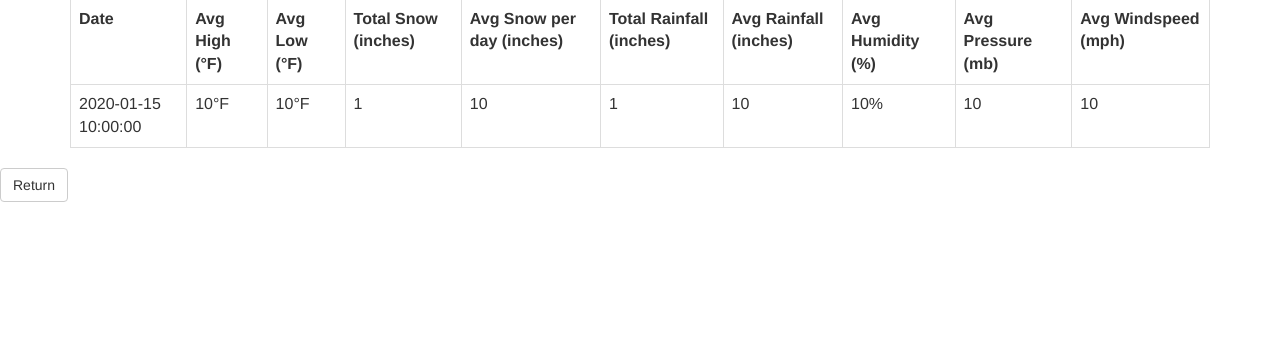
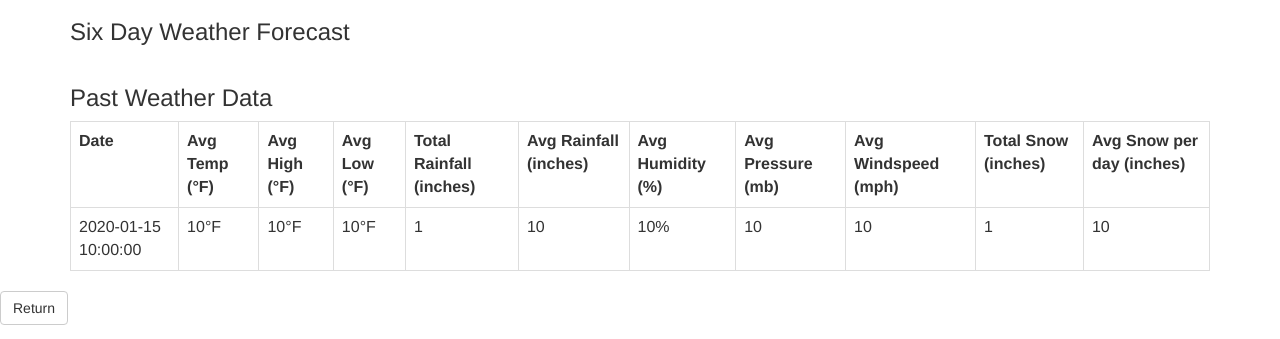
Before and after one commit to olsencar/the-weathermen, a Flask app: template web/templates/city.html in a window 1280 px wide. Shown: the part 484-823 px from the top of the page. Before the commit the page ends 686 px from the top, so only its background shows below. Run offline with Flask 2, Linux system fonts and the light colour scheme; the template is opened without the code that fills it: most values are stand-ins (such as "Sample title", 1, 10 or a date in 2020); some libraries are stand-ins or nearby versions.

Commit message:
Added a weather forecast for each city.

```diff
--- a/web/server.py
+++ b/web/server.py
@@ -56,7 +56,7 @@ def querySearch(searchTerm, city, state, beginDate, endDate, minTemp, maxTemp, m
     if (minTemp == '' or minTemp == None):
         minTemp = "-80"
 
-    if (maxTemp == '' or MaxTemp == None):
+    if (maxTemp == '' or maxTemp == None):
         maxTemp = "140"
 
     cityState = "{}, {}".format(city, state)
@@ -71,10 +71,7 @@ def querySearch(searchTerm, city, state, beginDate, endDate, minTemp, maxTemp, m
 
         tempResults = searcher.search(query2, filter=np, limit=None)
         rainResults = searcher.search(query2, filter=nr, limit=None)
-        print(rainResults)
-        print(tempResults)
         results = searcher.search(queryTest, limit=None)
-        print("LENGTH: of results", len(results))
         results.filter(tempResults)
         results.filter(rainResults)
         print("LENGTH: of results", len(results))
@@ -124,7 +121,6 @@ def results():
                 print(temp)
                 latnlon += "{},{},{},{},{},{},".format(temp[0], temp[1], temp[2], temp[3], i[2], i[3])
                 break;
-    latnlon = latnlon[:-1]
 
     fp.close()
     print("You searched for: " + query)
@@ -168,7 +164,7 @@ def city():
         temp = [splitL[1],splitL[2], splitL[3], splitL[4].strip('\n')]
         if (splitL[1] == newArr[0].city and splitL[2] == newArr[0].state):
             print("{} = {}".format(i, splitL[1]))
-            latnlon += "{},{},{},{},".format(temp[0], temp[1], temp[2], temp[3], newArr[0].avgLow, newArr[0].avgHigh)
+            latnlon += "{},{},{},{},{},{}".format(temp[0], temp[1], temp[2], temp[3], newArr[0].avgLow, newArr[0].avgHigh)
             break
     latnlon = latnlon[:-1]
 
--- /dev/null
+++ b/web/static/forecast.js
@@ -0,0 +1,69 @@
+API_ENDPOINT = "http://api.worldweatheronline.com/premium/v1/weather.ashx";
+API_KEY = "7826c9f4779b4375b89185008181207";
+var script = document.createElement(script);
+script.src = "https://code.jquery.com/jquery-3.3.1.min.js";
+script.integrity = "sha256-FgpCb/KJQlLNfOu91ta32o/NMZxltwRo8QtmkMRdAu8=";
+script.crossorigin = "anonymous"
+
+document.getElementsByTagName('head')[0].appendChild(script);
+
+var resultContainer = $("#weather-forecast");
+var output = '';
+$(document).ready(function () {
+
+    var query = $("#city-state").text().trim().replace(/\s/g,'+');
+    console.log(query);
+    var url = API_ENDPOINT + '?q=' + query + '&format=JSON' + '&num_of_days=6' + '&tp=24' + '&mca=no' + '&key=' + API_KEY;
+    $.ajax({
+        type: 'GET',
+        url: url,
+        async: false,
+        contentType: "application/json",
+        jsonpCallback: "LocalWeatherCallback",
+        dataType: 'jsonp',
+        success: function (json) {
+            console.log('success');
+        },
+        error: function (e) {
+            console.log(e.message);
+        }
+    });
+});
+function LocalWeatherCallback(localWeather) {
+    var weather = localWeather.data.weather;
+
+    for (var i = 0; i < weather.length; i++) {
+        output += "<div class='col-md-2 panel panel-default text-left'>" + "<div class='attr-container panel-heading text-center'> <h4>" + weather[i].date + "</h4> </div>" + "<img src=" + weather[i].hourly[0].weatherIconUrl[0].value + ">" + "<div class='attr-container panel-body'> <strong> Low: </strong>" + weather[i].mintempF + "&deg;F </div>" + "<div class='attr-container panel-body'> <strong> High: </strong>" + weather[i].maxtempF + "&deg;F </div>" + "<div class='attr-container panel-body'> <strong> UV Index: </strong>" + weather[i].uvIndex + "</div>" + "<div class='attr-container panel-body'> <strong> Wind: </strong>" + weather[i].hourly[0].windspeedMiles + " MPH " + weather[i].hourly[0].winddirDegree + "&deg; " + weather[i].hourly[0].winddir16Point + "</div>" + "<div class='attr-container panel-body'>" + weather[i].hourly[0].weatherDesc[0].value + "</div>"
+        output += "</div>"
+    }
+
+    // output = "<br/> Cloud Cover: " + localWeather.data.current_condition[0].cloudcover;
+    // output += "<br/> Humidity: " + localWeather.data.current_condition[0].humidity;
+    // output += "<br/> Temp C: " + localWeather.data.current_condition[0].temp_C;
+    // output += "<br/> Visibility: " + localWeather.data.current_condition[0].weatherDesc[0].value;
+    // output += "<br/> Observation Time: " + localWeather.data.current_condition[0].observation_time;
+    // output += "<br/> Pressue: " + localWeather.data.current_condition[0].pressure;
+
+    resultContainer.empty();
+    resultContainer.html(output);
+}
+
+
+
+// function LocalWeatherCallback(localWeather) {
+//     var weatherdata = localWeather.data.weather;
+
+//     for (var i = 0; i < weatherdata.length; i++) {
+//         console.log(weatherdata[i].date);
+//     }
+//     output = "<br/> Cloud Cover: " + localWeather.data.current_condition[0].cloudcover;
+//     output += "<br/> Humidity: " + localWeather.data.current_condition[0].humidity;
+//     output += "<br/> Temp C: " + localWeather.data.current_condition[0].temp_C;
+//     output += "<br/> Visibility: " + localWeather.data.current_condition[0].weatherDesc[0].value;
+//     output += "<br/> Observation Time: " + localWeather.data.current_condition[0].observation_time;
+//     output += "<br/> Pressue: " + localWeather.data.current_condition[0].pressure;
+
+//     resultContainer.empty();
+//     resultContainer.html(output);
+
+// }
--- a/web/static/main.css
+++ b/web/static/main.css
@@ -13,6 +13,10 @@
     background: #e4e4e4;
     border-radius: 6px;
     padding: 5px;
+}
+#forecast-container {
+    /* margin-top: 5px; */
+    margin-bottom: 10px;
 }
 .panel-body {
     border-top: 0.5px solid gray;
--- a/web/static/map_simple.js
+++ b/web/static/map_simple.js
@@ -13,6 +13,8 @@ function initMap() {
   markers.push(newmarkers[0] + ", " + newmarkers[1]);
   markers.push(parseFloat(newmarkers[2]));
   markers.push(parseFloat(newmarkers[3]));
+  markers.push(parseFloat(newmarkers[4]));
+  markers.push(parseFloat(newmarkers[5]));
   console.log(markers)
 
   var mapOptions = {
@@ -29,9 +31,9 @@ function initMap() {
 
   var content = [
     '<center><div class="info_content">' +
-    '<h2>' + String(newmarkers[0]) + '</h2>' +
-    '<h4>' + 'Low: ' +  String(markLow) + '</h4>' +
-    '<h4>' + 'High: ' +  String(markHigh) + '</h4>' +
+    '<h2>' + String(markers[0]) + '</h2>' +
+    '<h4>' + 'Low: ' +  String(markers[3]) + '</h4>' +
+    '<h4>' + 'High: ' +  String(markers[4]) + '</h4>' +
     '</div></center>'
   ];
 
--- a/web/templates/city.html
+++ b/web/templates/city.html
@@ -6,12 +6,15 @@
 		<!-- Required for bootstrap 3 -->
 		<script src="https://ajax.googleapis.com/ajax/libs/jquery/3.3.1/jquery.min.js"></script>
 		<script src="https://maxcdn.bootstrapcdn.com/bootstrap/3.3.7/js/bootstrap.min.js"></script>
+		<script async defer src="{{url_for("static", filename="forecast.js")}}"></script>
 
 		<link rel="stylesheet" href="https://maxcdn.bootstrapcdn.com/bootstrap/3.3.7/css/bootstrap.min.css">
 		<!-- <script src="/static/map_simple.js"></script> -->
-
 		<title>The Weathermen | {{results[0].city}}</title>
 		<style>
+			.panel-body {
+				border: inherit;
+			}
 			#map {
 				height: 300px;
 				/* min-width: 900px; */
@@ -30,42 +33,44 @@
 			<a href="/" class="a-no-underline"><h1 class="text-center">The Weathermen</h1></a>
 		</div>
 		<div class="container">
-			<h2>{{results[0].city}}, {{results[0].state}}</h2>
+			<h2 id="city-state">{{results[0].city}}, {{results[0].state}}</h2>
 		</div>
+
 		<div class="container text-center">
 			<div id="map" data-lat-lon="{{latnlon}}" data-results={{results}} high={{results[0].avgHigh}} low={{results[0].avgLow}}></div>
 		</div>
+		<div id="forecast-container" class="container">
+			<h3>Six Day Weather Forecast</h3>
+			<div id="weather-forecast" class="row text-center"></div>
+		</div>
 		<div class="container">
+			<h3>Past Weather Data</h3>
 			<table class="table table-bordered table-hover">
 				<th>Date</th>
+				<th>Avg Temp (&deg;F)</th>
 				<th>Avg High (&deg;F)</th>
 				<th>Avg Low (&deg;F)</th>
-				<!-- <th>UV Index</th>
-				<th>Total Sun (hours)</th>
-				<th>Avg Sun (hours)</th> -->
-				<th>Total Snow (inches)</th>
-				<th>Avg Snow per day (inches)</th>
 				<th>Total Rainfall (inches)</th>
 				<th>Avg Rainfall (inches)</th>
 				<th>Avg Humidity (%)</th>
 				<th>Avg Pressure (mb)</th>
 				<th>Avg Windspeed (mph)</th>
+				<th>Total Snow (inches)</th>
+				<th>Avg Snow per day (inches)</th>
 
 				{% for date in results %}
 					<tr>
 						<td>{{date.date}}</td>
+						<td>{{date.avgTemp}}&deg;F</td>
 						<td>{{date.avgHigh}}&deg;F</td>
 						<td>{{date.avgLow}}&deg;F</td>
-						<!-- <td>{{date.uvIndex}}</td>
-						<td>{{date.totalSunHours}}</td>
-						<td>{{date.avgSunHours}}</td> -->
-						<td>{{date.totalSnow}}</td>
-						<td>{{date.avgSnow}}</td>
 						<td>{{date.totalRainfall}}</td>
 						<td>{{date.avgRainfall}}</td>
 						<td>{{date.avgHumidity}}%</td>
 						<td>{{date.avgPressure}}</td>
 						<td>{{date.avgWindSpeed}}</td>
+						<td>{{date.totalSnow}}</td>
+						<td>{{date.avgSnow}}</td>
 					</tr>
 				{% endfor %}
 			</table>
```
